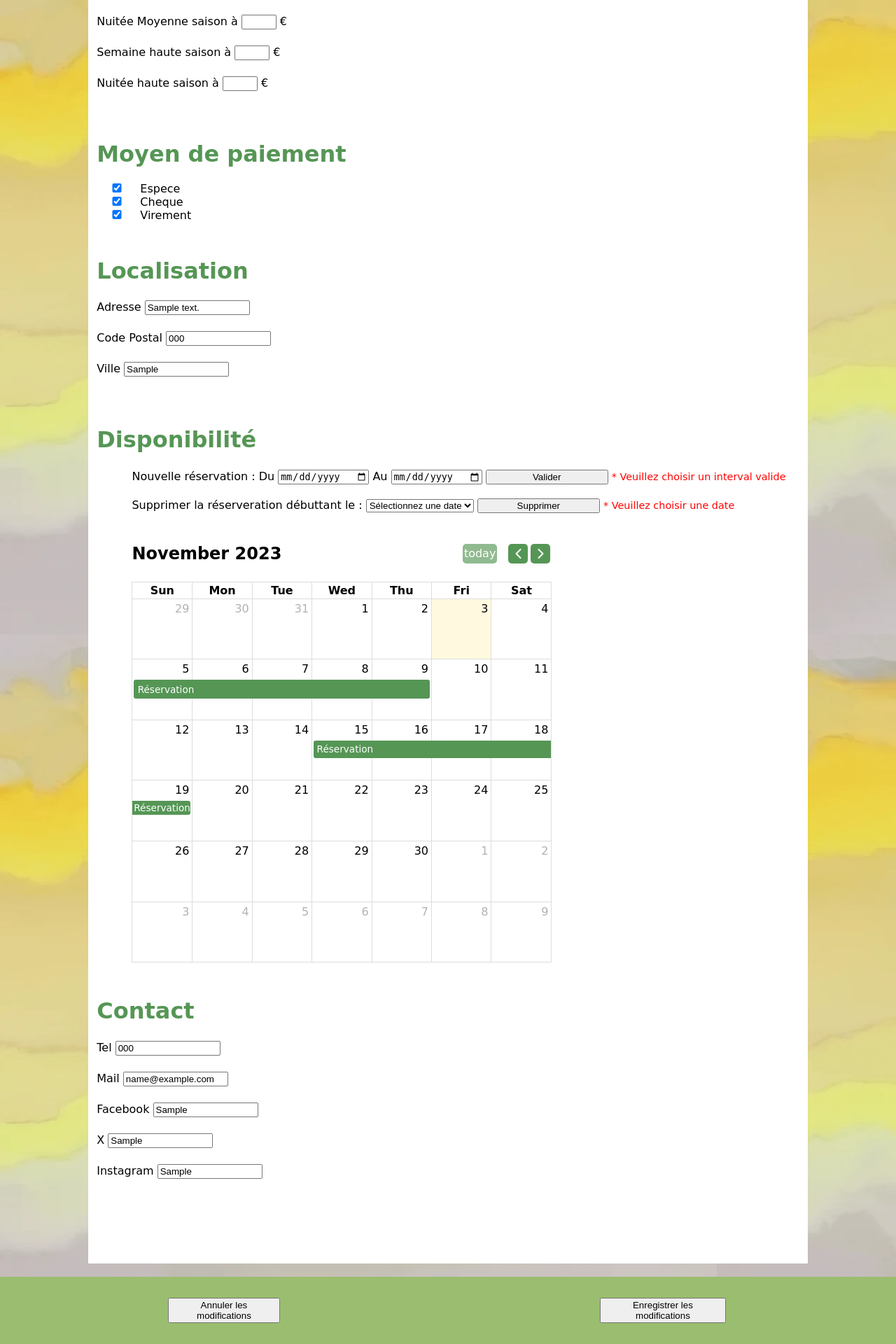
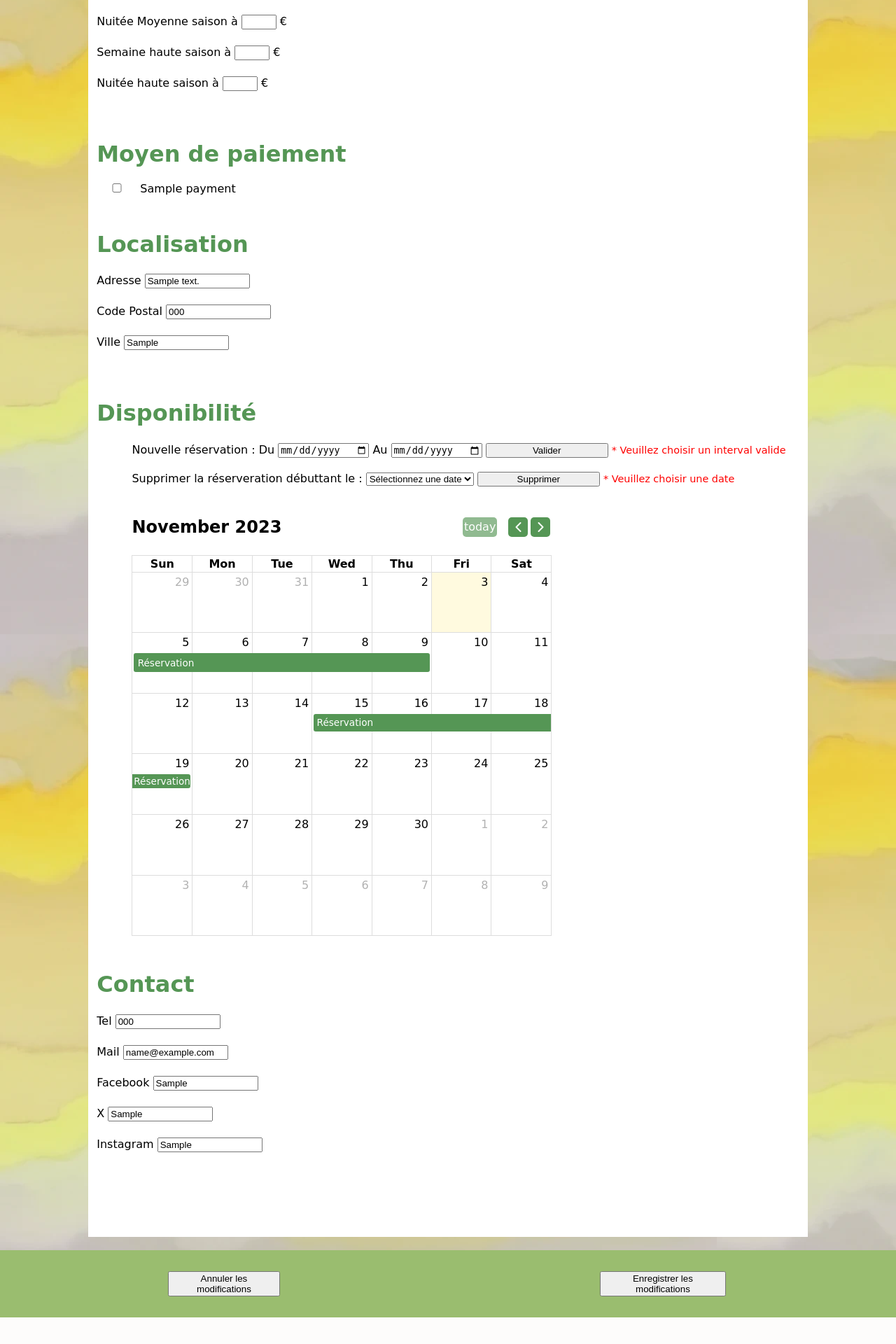
Before and after one commit to Lethlos/site-web-mouly, a PHP site: page /edition_page.php in a window 1280 px wide. Shown: the part 1142-3062 px from the top of the page at 70% size. After the commit the page ends 3024 px from the top, so only its background shows below. Run offline with PHP 8.4, Linux system fonts and the light colour scheme; tables that the repository leaves empty or names only in its code hold one stand-in row (values such as "Sample post"); lists and menus that the app fills with data are empty; some libraries are stand-ins or nearby versions; some web fonts are replaced.

Commit message:
zdzdzdzd

```diff
--- a/edition_page.php
+++ b/edition_page.php
@@ -134,18 +134,9 @@
 				</div>
 				<h1> Moyen de paiement </h1>
 				<div class="flex_col">
-					<span>
-						<input type="checkbox" id="Espece_accepte" name="Espece_accepte" checked />
-						<label for="Espece_accepte">Espece</label>
-					</span>
-					<span>
-						<input type="checkbox" id="Cheque_accepte" name="Cheque_accepte" checked />
-						<label for="Cheque_accepte">Cheque</label>
-					</span>
-					<span>
-						<input type="checkbox" id="Virement_accepte" name="Virement_accepte" checked />
-						<label for="Virement_accepte">Virement</label>
-					</span>
+					<?php
+						import_payments_admin($db);
+					?>
 				</div>
 
 				<h1> Localisation </h1>
--- a/get_data.php
+++ b/get_data.php
@@ -85,10 +85,34 @@ function import_services_customer($db) {
 }
 
 function import_payments_admin($db) {
+    $payment_name = "";
+    $payment_checked = "";
 
+    $payments = $db->query("SELECT * FROM payments");
+    if ($payments != null) {
+        $count = 1;
+        while ($row = $payments->fetch_array()) {
+            $payment_id = $row["id"];
+            $payment_name = $row["name"];
+            $payment_checked = $row["enabled"];
+            echo "<span> <input type=\"checkbox\" id=\"payment".$payment_id."\" name=\"payment".$payment_id."\" ".$payment_checked." />
+            <label id=\"paymentlabel".$count."\" name=\"paymentlabel".$count."\" for=\"payment".$payment_id."\">".$payment_name."</label> </span>";
+            $count++;
+        }
+    }
 }
 
 function import_payments_customer($db) {
+    $payment_name = "";
 
+    $payments = $db->query("SELECT * FROM payments");
+    if ($payments != null) {
+        while ($row = $payments->fetch_array()) {
+            if ($row["enabled"] == "checked") {
+                $payment_name = $row["name"];
+                echo "<li> ".$payment_name." </li>";
+            }
+        }
+    }
 }
 ?>
```
Also changed, not shown: index.php (+4 -4 lines), sql.txt (+15 -0 lines).
